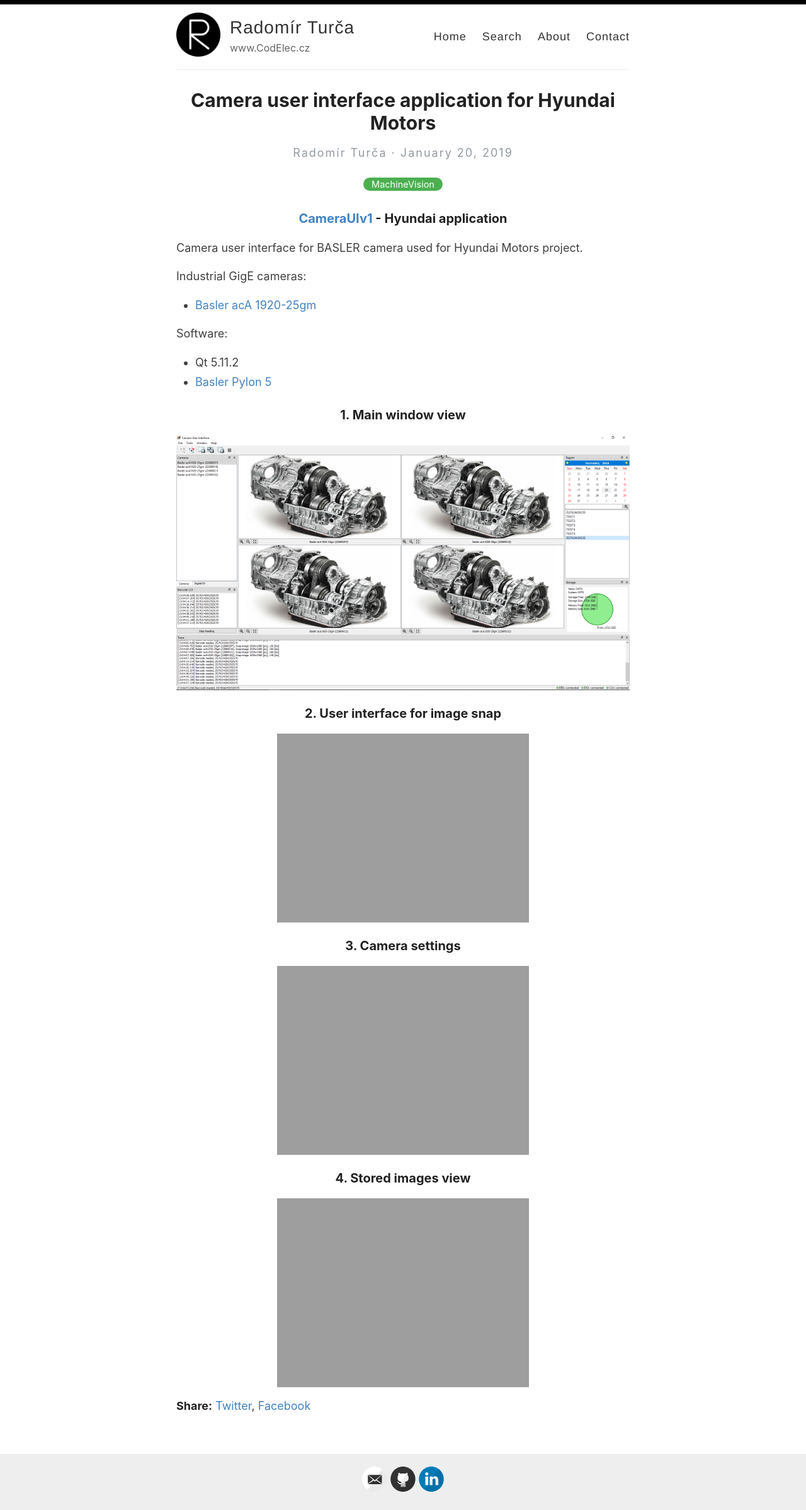
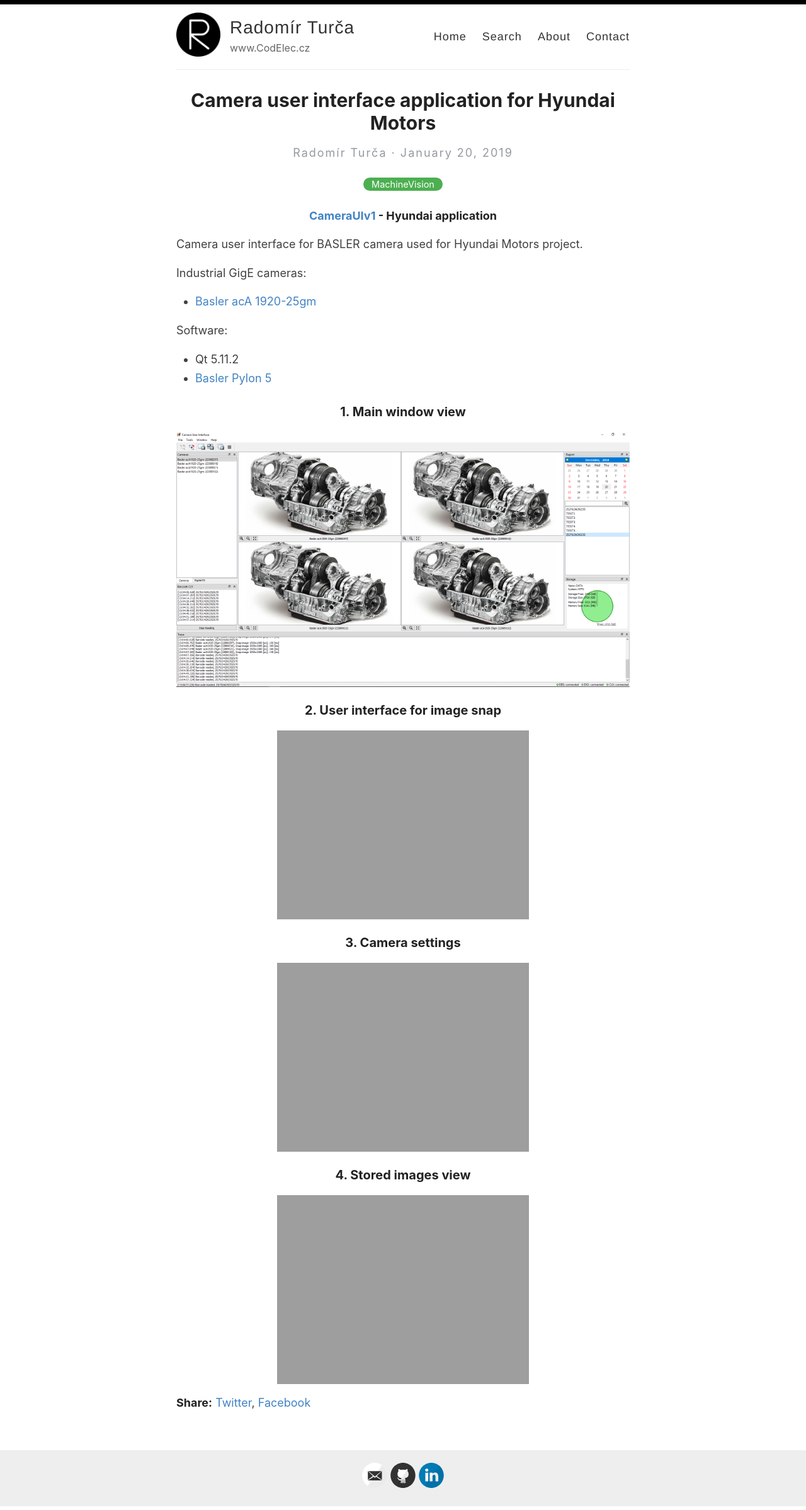
Before and after one commit to CodElecCz/codeleccz.github.io, a Jekyll site: the page built from _posts/2019-1-20-camerauiv1-huyndai.md, in a window 1280 px wide. Shown: the whole page at 63% size. Built offline with Jekyll 4.4.1, drawn with Linux system fonts in a browser that asks for light colours.

```diff
--- a/_posts/2019-1-20-camerauiv1-huyndai.md
+++ b/_posts/2019-1-20-camerauiv1-huyndai.md
@@ -4,7 +4,7 @@ title: Camera user interface application for Hyundai Motors
 categories: [MachineVision]
 ---
 
-### [CameraUIv1](https://codeleccz.github.io/CameraUIv1/) - Hyundai application
+#### [CameraUIv1](https://codeleccz.github.io/CameraUIv1/) - Hyundai application
 
 Camera user interface for BASLER camera used for Hyundai Motors project.
 
```
